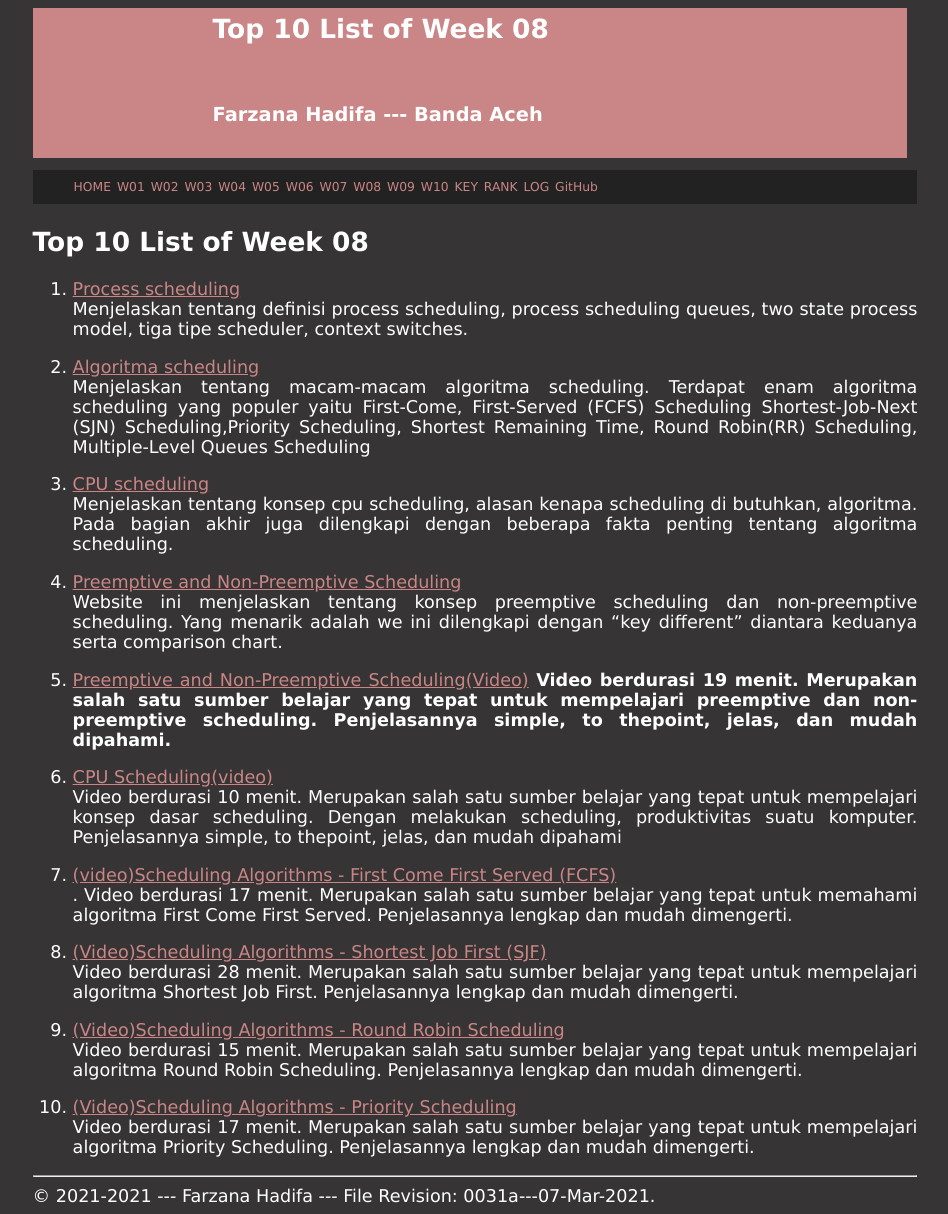
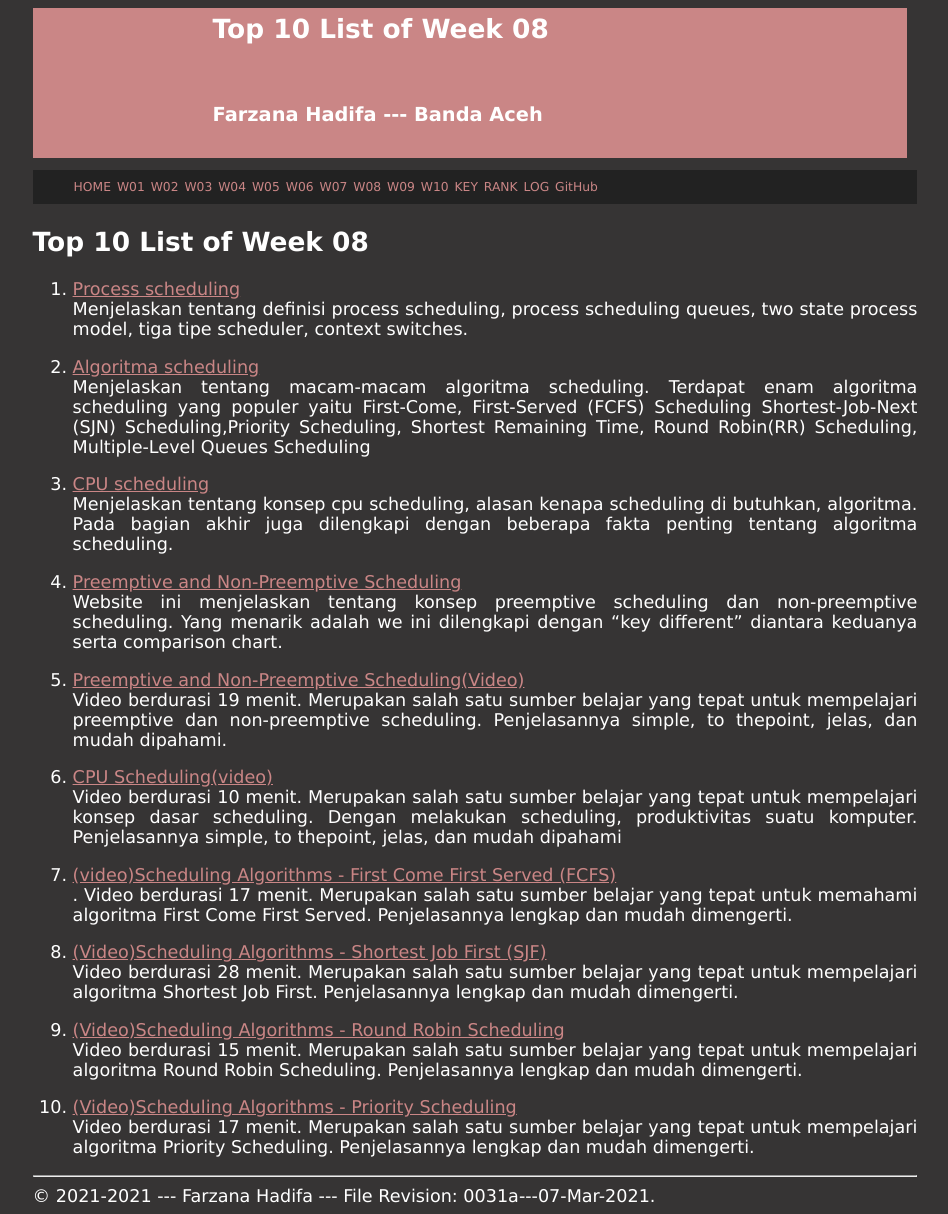
Before and after one commit to frz1110/os211, a Jekyll site: the page built from w08.md, in a window 1280 px wide. Shown: the whole page, without its empty margins (165-1113 px from the left). Built offline with Jekyll 4.4.1, drawn with Linux system fonts in a browser that asks for light colours; our own code applies the rules of GitHub Pages for plain Markdown files.

Commit message:
OS211 frz1110

```diff
--- a/w08.md
+++ b/w08.md
@@ -18,7 +18,7 @@ Menjelaskan tentang konsep cpu scheduling, alasan kenapa scheduling di butuhkan,
 4. [Preemptive and Non-Preemptive Scheduling](https://www.geeksforgeeks.org/preemptive-and-non-preemptive-scheduling/)<br>
 Website ini menjelaskan tentang konsep preemptive scheduling dan non-preemptive scheduling. Yang menarik adalah we ini dilengkapi dengan "key different" diantara keduanya serta comparison chart.
 
-5. [Preemptive and Non-Preemptive Scheduling(Video)](https://www.youtube.com/watch?v=4DhFmL-6SDA)<b>
+5. [Preemptive and Non-Preemptive Scheduling(Video)](https://www.youtube.com/watch?v=4DhFmL-6SDA)<br>
 Video berdurasi 19 menit. Merupakan salah satu sumber belajar yang tepat untuk mempelajari preemptive dan non-preemptive scheduling. Penjelasannya simple, to thepoint, jelas, dan mudah dipahami.
 
 6. [CPU Scheduling(video)](https://www.youtube.com/watch?v=EWkQl0n0w5M)<br>
```
Also changed, not shown: 8 other files.
